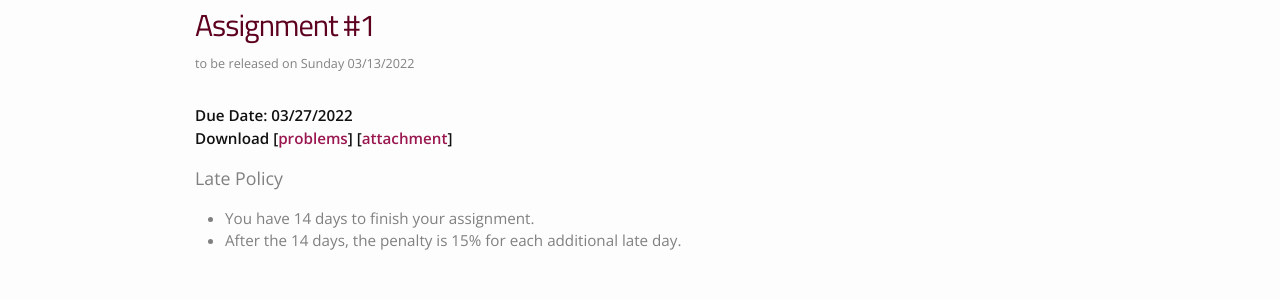
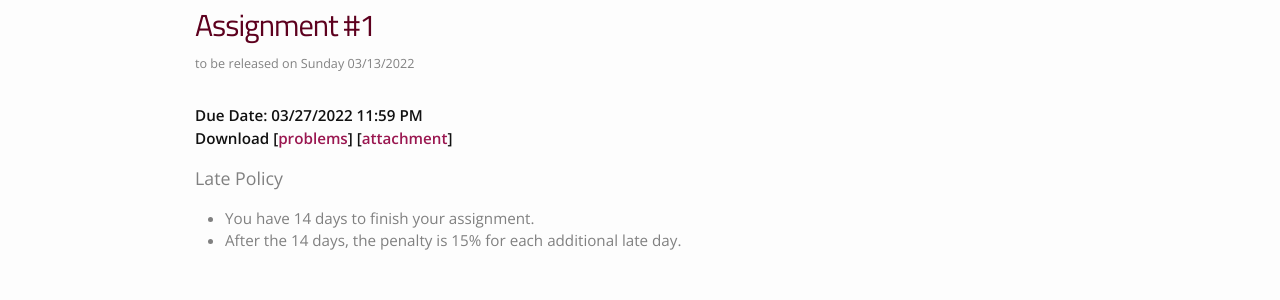
Before and after one commit to hughw19/RVAL, a Jekyll site: the page built from _assignments/01_assignment.md, in a window 1280 px wide. Shown: the part 167-467 px from the top of the page. Built offline with Jekyll 4.4.1, drawn with Linux system fonts in a browser that asks for light colours; nearby versions of some CDN libraries.

Commit message:
01 assignment

```diff
--- a/_layouts/assignment.html
+++ b/_layouts/assignment.html
@@ -11,7 +11,7 @@ title: page.title
 
   <div>
     {% if page.due_event %}
-    <span style="font-weight: bold">Due Date: {{ page.due | date: "%A"  }} {{ page.due_event.date |  date: site.dateformat }}</span>
+    <span style="font-weight: bold">Due Date: {{ page.due | date: "%A"  }} {{ page.due_event.date |  date: site.dateformat }} 11:59 PM</span>
     {% endif %}
     <p style="font-weight: bold">Download
       {% if page.pdf %}
```
